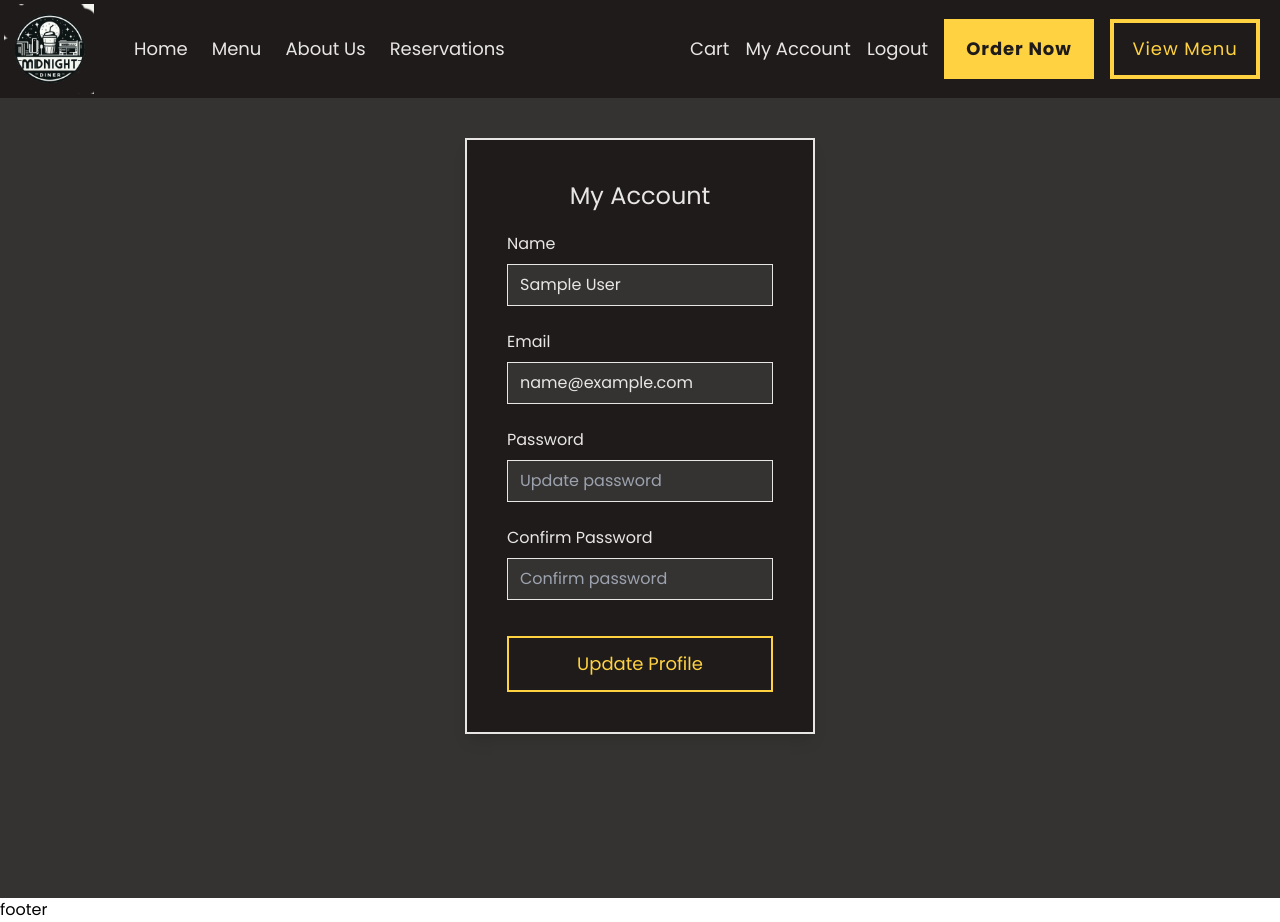
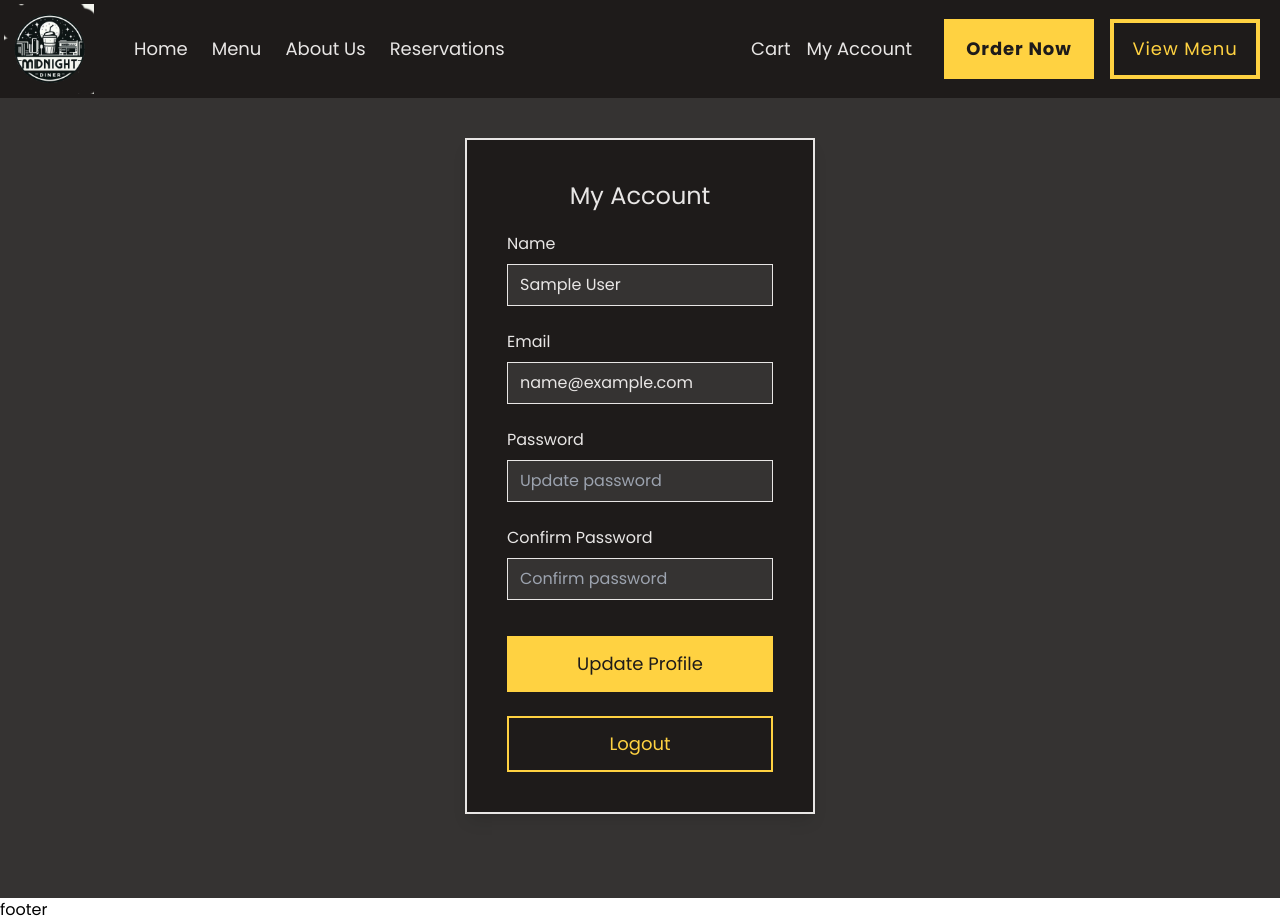
Before and after one commit to MarshallNickolauson/midnight-diner, a React (Vite) app in the folder frontend/: page /my-account in a window 1280 px wide. Built offline with nearby package versions, Linux system fonts and the light colour scheme; sample sign-in values are in the browser's storage.

Commit message:
updated styling

```diff
--- a/frontend/src/components/Navbar.jsx
+++ b/frontend/src/components/Navbar.jsx
@@ -1,39 +1,15 @@
 import logo from '../assets/img/midnight-diner-logo.png';
-import { Link, useLocation } from 'react-router-dom';
+import { Link } from 'react-router-dom';
 import YellowButtonFilled from './YellowButtonFilled';
 import YellowButtonHollow from './YellowButtonHollow';
-import { useDispatch, useSelector } from 'react-redux';
-import { useLogoutMutation } from '../features/auth/usersApiSlice';
-import { logout } from '../features/auth/authSlice';
-import { useNavigate } from 'react-router-dom';
+import { useSelector } from 'react-redux';
 
 function Navbar() {
-  const location = useLocation();
-
-  const isMyAccountPage = location.pathname === '/my-account';
-
   const { userInfo } = useSelector((state) => state.auth);
-
-  const dispatch = useDispatch();
-  const navigate = useNavigate();
-  const [logoutApiCall] = useLogoutMutation();
-
-  const handleLogout = async () => {
-    console.log('here1');
-    try {
-      console.log('here1');
-      await logoutApiCall().unwrap();
-      dispatch(logout());
-      navigate('/');
-    } catch (error) {
-      console.log(error);
-    }
-  }
 
   return (
     <nav className='relative mx-auto p-1 pr-5 bg-mainBlack text-lg'>
       <div className="flex items-center justify-between">
-        {/* Logo and Links Section */}
         <div className="flex items-center space-x-10">
           <img src={logo} className='h-[90px]' alt="Midnight Diner Logo" />
           <div className='space-x-6 text-mainWhite'>
@@ -44,22 +20,15 @@ function Navbar() {
           </div>
         </div>
 
-        {/* Account and Button Section */}
         <div className="flex items-center space-x-4 text-mainWhite">
-          {/* Conditionally render based on login status */}
           {!userInfo ? (
-            // If logged out, show 'Sign in'
-            <Link className='hover:underline' to='/login'>Sign in</Link>
+            <Link className='hover:underline mr-4' to='/login'>Sign in</Link>
           ) : (
-            // If logged in, show 'My Account' and 'Cart'
-            <>
+            <div className='inline-block mr-4 space-x-4'>
               <Link className='hover:underline' to='/cart'>Cart</Link>
               <Link className='hover:underline' to='/my-account'>My Account</Link>
-              <div onClick={handleLogout} className='hover:underline hover:cursor-pointer'>Logout</div>
-            </>
+            </div>
           )}
-
-          {/* Yellow Buttons: Always visible */}
           <YellowButtonFilled text='Order Now' navigateTo='/order' />
           <YellowButtonHollow text='View Menu' navigateTo='/menu' />
         </div>
--- a/frontend/src/pages/MyAccountPage.jsx
+++ b/frontend/src/pages/MyAccountPage.jsx
@@ -2,7 +2,7 @@ import { useEffect, useState } from 'react';
 import { useDispatch, useSelector } from 'react-redux';
 import { useLocation, useNavigate } from 'react-router-dom';
 import { setCredentials } from '../features/auth/authSlice';
-import { useUpdateMutation } from '../features/auth/usersApiSlice';
+import { useLogoutMutation, useUpdateMutation } from '../features/auth/usersApiSlice';
 
 const MyAccountPage = () => {
   const location = useLocation();
@@ -19,6 +19,7 @@ const MyAccountPage = () => {
   const navigate = useNavigate();
   const dispatch = useDispatch();
   const [updateProfile, { isLoading }] = useUpdateMutation();
+  const [logoutApiCall] = useLogoutMutation();
 
   const { userInfo } = useSelector((state) => state.auth);
 
@@ -48,7 +49,19 @@ const MyAccountPage = () => {
         console.log(err?.data?.message || err.error);
       }
     }
-  };
+  }
+
+  const handleLogout = async () => {
+    console.log('here1');
+    try {
+      console.log('here1');
+      await logoutApiCall().unwrap();
+      dispatch(logout());
+      navigate('/');
+    } catch (error) {
+      console.log(error);
+    }
+  }
 
   return (
     <div className="flex justify-center items-start pt-10 min-h-screen bg-mainDarkGray">
@@ -114,13 +127,26 @@ const MyAccountPage = () => {
           <div className="flex justify-center">
             <button
               type="submit"
-              className="bg-mainBlack w-full mt-3 hover:bg-mainYellow hover:border-mainYellow hover:text-mainYellow cursor-pointer border-2 border-mainYellow transition-all duration-300 ease-in-out group py-3"
+              className="bg-mainYellow w-full mt-3 hover:bg-mainBlack cursor-pointer border-2 border-mainYellow transition-all duration-300 ease-in-out group py-3"
             >
-              <h1 className="text-mainYellow text-lg transition-all duration-100 ease-in-out group-hover:text-mainBlack">
+              <h1 className="text-mainBlack text-lg transition-all duration-100 ease-in-out group-hover:text-mainYellow">
                 Update Profile
               </h1>
             </button>
           </div>
+
+          <div className="flex justify-center">
+            <button
+              onClick={handleLogout}
+              type='button'
+              className="bg-mainBlack w-full hover:bg-mainYellow hover:border-mainYellow hover:text-mainYellow cursor-pointer border-2 border-mainYellow transition-all duration-300 ease-in-out group py-3"
+            >
+              <h1 className="text-mainYellow text-lg transition-all duration-100 ease-in-out group-hover:text-mainBlack">
+                Logout
+              </h1>
+            </button>
+          </div>
+
         </form>
       </div>
     </div>
```
